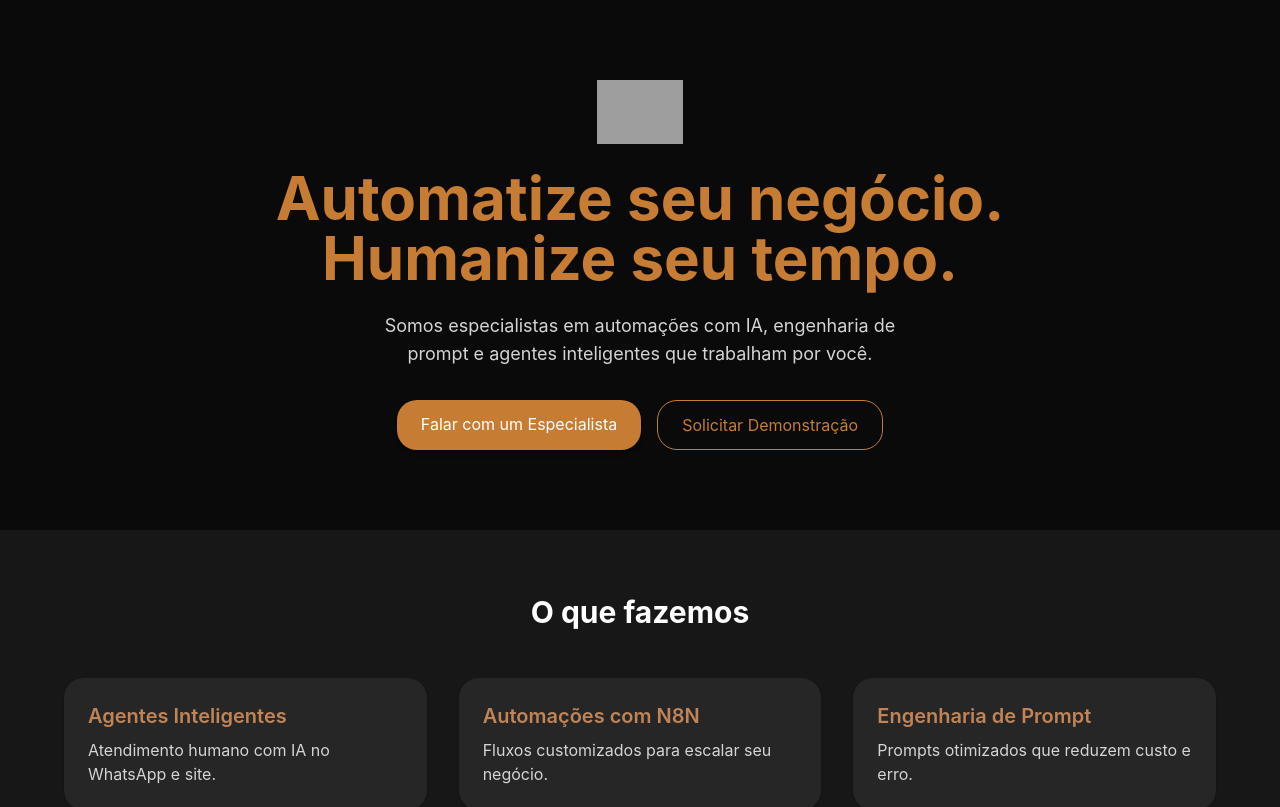
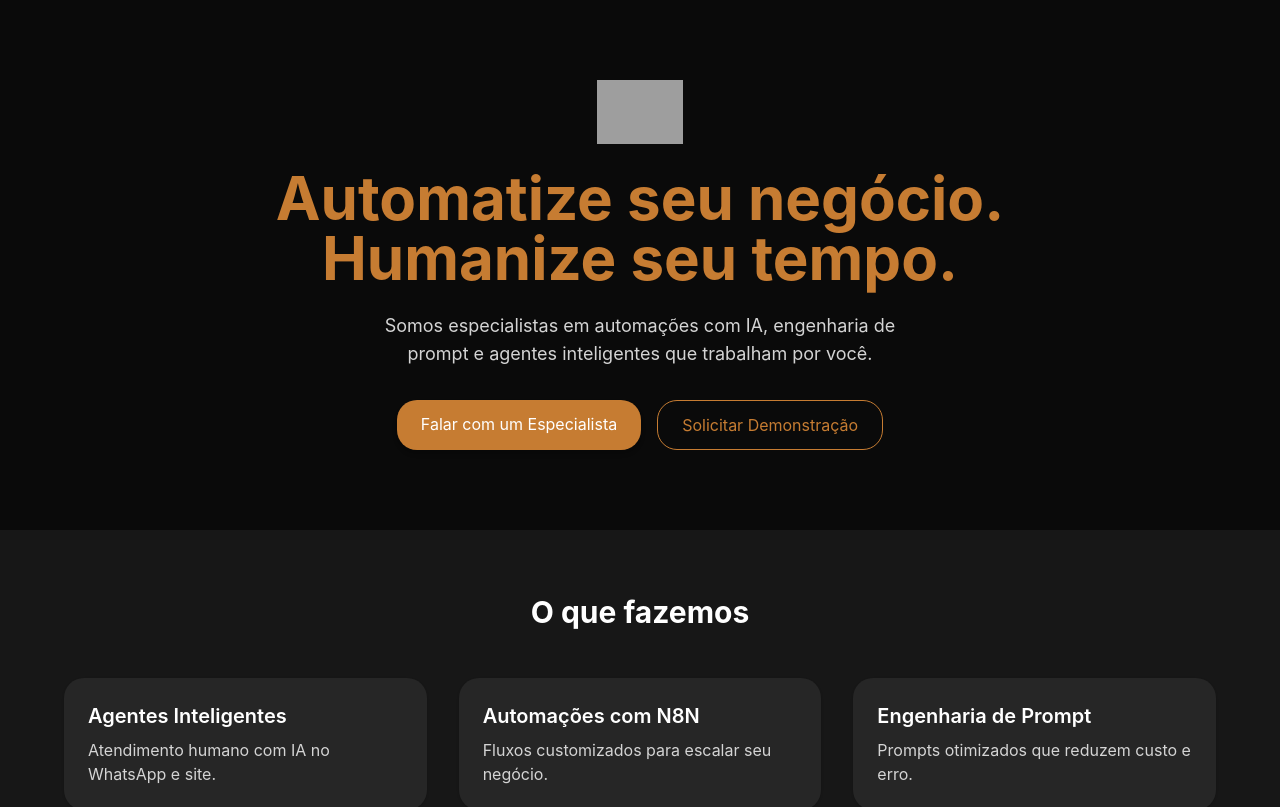
Before and after one commit to NousMindAI/nousmind-site, a Next.js app: page / in a window 1280 px wide. Shown: the top 807 px of the page. Built offline with nearby package versions, Linux system fonts and the light colour scheme; grey boxes are pictures that could not be loaded.

Commit message:
Update globals.css

```diff
--- a/styles/globals.css
+++ b/styles/globals.css
@@ -2,14 +2,25 @@
 @tailwind components;
 @tailwind utilities;
 
-.text-copper {
-  color: rgb(192, 132, 87);
+/* Importa a fonte Inter */
+@import url('https://fonts.googleapis.com/css2?family=Inter:wght@400;600;700&display=swap');
+
+html {
+  scroll-behavior: smooth;
 }
 
-.bg-copper {
-  background-color: rgb(192, 132, 87);
+body {
+  @apply bg-fundo text-textoClaro font-sans antialiased;
 }
 
-.border-copper {
-  border-color: rgb(192, 132, 87);
+.btn {
+  @apply inline-block px-6 py-3 rounded-2xl font-semibold transition shadow;
 }
+
+.btn-cobre {
+  @apply bg-cobre text-white hover:opacity-90;
+}
+
+.btn-outline-cobre {
+  @apply border border-cobre text-cobre hover:bg-cobre hover:text-white;
+}
```
